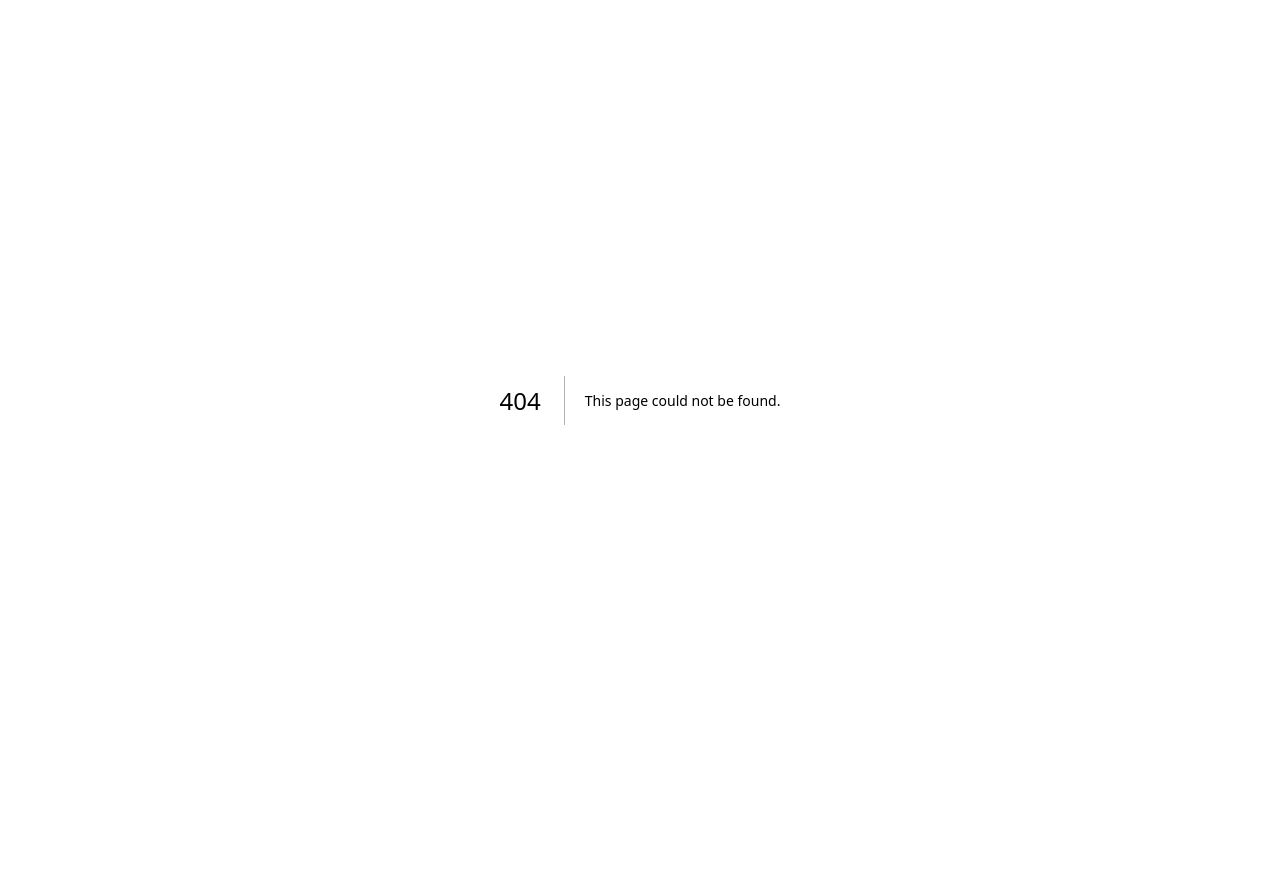
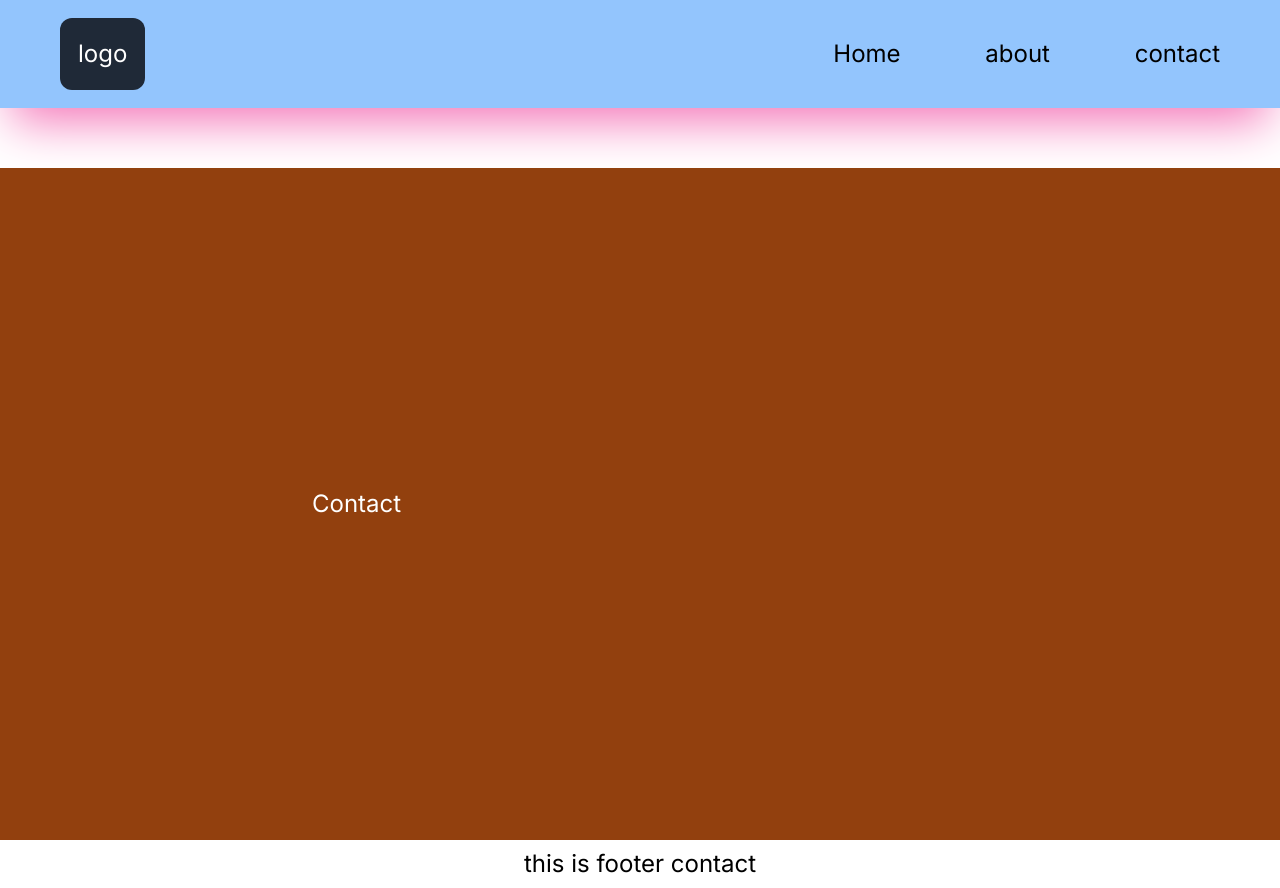
Before and after one commit to mostafafront/next, a Next.js app: page /contact in a window 1280 px wide. Before the commit this address had no page. Before the commit the page ends 800 px from the top, so only its background shows below. Built offline with nearby package versions, Linux system fonts and the light colour scheme.

Commit message:
update file practice next

```diff
--- /dev/null
+++ b/app/about/error.tsx
@@ -0,0 +1,27 @@
+'use client' // Error components must be Client Components
+
+import { useEffect } from 'react'
+
+export default function Error({error, reset,}: {
+    error: Error & { digest?: string }
+    reset: () => void
+}) {
+    useEffect(() => {
+        // Log the error to an error reporting service
+        console.error(error)
+    }, [error])
+
+    return (
+        <div>
+            <h2>Something went wrong!</h2>
+            <button
+                onClick={
+                    // Attempt to recover by trying to re-render the segment
+                    () => reset()
+                }
+            >
+                Try again
+            </button>
+        </div>
+    )
+}
--- /dev/null
+++ b/app/about/page.tsx
@@ -0,0 +1,15 @@
+import {Metadata} from "next";
+
+export const metadata: Metadata = {
+    title: "About"
+}
+export default function About() {
+    throw new Error('not')
+
+    return (
+
+        <div className={'bg-amber-500 p-52 mt-10'}>
+            <h4>About</h4>
+        </div>
+    )
+}
--- /dev/null
+++ b/app/contact/head.tsx
@@ -0,0 +1,5 @@
+export default function head(){
+    return(
+        <title>contact</title>
+    )
+}
--- /dev/null
+++ b/app/contact/layout.tsx
@@ -0,0 +1,8 @@
+export default function ContantLayout({children}: {children: React.ReactNode}) {
+    return (
+        <div>
+            {children}
+            <div className={'text-center'}>this is footer contact</div>
+        </div>
+    )
+}
--- /dev/null
+++ b/app/contact/page.tsx
@@ -0,0 +1,12 @@
+import head from "@/app/contact/head";
+
+export default function Contact() {
+    return (
+        <>
+            {head()}
+        <div className={'bg-amber-800 text-white p-52 mt-10'}>
+            <h4>Contact</h4>
+        </div>
+        </>
+    )
+}
--- a/app/globals.css
+++ b/app/globals.css
@@ -1,27 +1,3 @@
 @tailwind base;
 @tailwind components;
 @tailwind utilities;
-
-:root {
-  --foreground-rgb: 0, 0, 0;
-  --background-start-rgb: 214, 219, 220;
-  --background-end-rgb: 255, 255, 255;
-}
-
-@media (prefers-color-scheme: dark) {
-  :root {
-    --foreground-rgb: 255, 255, 255;
-    --background-start-rgb: 0, 0, 0;
-    --background-end-rgb: 0, 0, 0;
-  }
-}
-
-body {
-  color: rgb(var(--foreground-rgb));
-  background: linear-gradient(
-      to bottom,
-      transparent,
-      rgb(var(--background-end-rgb))
-    )
-    rgb(var(--background-start-rgb));
-}
--- a/app/layout.tsx
+++ b/app/layout.tsx
@@ -1,7 +1,7 @@
 import './globals.css'
 import type { Metadata } from 'next'
 import { Inter } from 'next/font/google'
-
+import HeaderComponent from "@/components/header";
 const inter = Inter({ subsets: ['latin'] })
 
 export const metadata: Metadata = {
@@ -15,8 +15,11 @@ export default function RootLayout({
   children: React.ReactNode
 }) {
   return (
-    <html lang="en">
-      <body className={inter.className}>{children}</body>
+    <html lang="en" className={'text-2xl'}>
+      <body className={inter.className}>
+      <HeaderComponent/>
+      {children}
+      </body>
     </html>
   )
 }
--- /dev/null
+++ b/app/loading.tsx
@@ -0,0 +1,10 @@
+import Image from "next/image";
+export default function Loading() {
+    return (
+        <div className={'flex justify-center items-center my-10 mx-auto'}>
+
+    <Image src={"/Double Ring-1s-200px.svg"} alt={'gif loading'}  width={300} height={300}/>
+        </div>
+
+    )
+}
--- a/app/page.tsx
+++ b/app/page.tsx
@@ -3,111 +3,7 @@ import Image from 'next/image'
 export default function Home() {
   return (
     <main className="flex min-h-screen flex-col items-center justify-between p-24">
-      <div className="z-10 max-w-5xl w-full items-center justify-between font-mono text-sm lg:flex">
-        <p className="fixed left-0 top-0 flex w-full justify-center border-b border-gray-300 bg-gradient-to-b from-zinc-200 pb-6 pt-8 backdrop-blur-2xl dark:border-neutral-800 dark:bg-zinc-800/30 dark:from-inherit lg:static lg:w-auto  lg:rounded-xl lg:border lg:bg-gray-200 lg:p-4 lg:dark:bg-zinc-800/30">
-          Get started by editing&nbsp;
-          <code className="font-mono font-bold">app/page.tsx</code>
-        </p>
-        <div className="fixed bottom-0 left-0 flex h-48 w-full items-end justify-center bg-gradient-to-t from-white via-white dark:from-black dark:via-black lg:static lg:h-auto lg:w-auto lg:bg-none">
-          <a
-            className="pointer-events-none flex place-items-center gap-2 p-8 lg:pointer-events-auto lg:p-0"
-            href="https://vercel.com?utm_source=create-next-app&utm_medium=appdir-template&utm_campaign=create-next-app"
-            target="_blank"
-            rel="noopener noreferrer"
-          >
-            By{' '}
-            <Image
-              src="/vercel.svg"
-              alt="Vercel Logo"
-              className="dark:invert"
-              width={100}
-              height={24}
-              priority
-            />
-          </a>
-        </div>
-      </div>
-
-      <div className="relative flex place-items-center before:absolute before:h-[300px] before:w-[480px] before:-translate-x-1/2 before:rounded-full before:bg-gradient-radial before:from-white before:to-transparent before:blur-2xl before:content-[''] after:absolute after:-z-20 after:h-[180px] after:w-[240px] after:translate-x-1/3 after:bg-gradient-conic after:from-sky-200 after:via-blue-200 after:blur-2xl after:content-[''] before:dark:bg-gradient-to-br before:dark:from-transparent before:dark:to-blue-700 before:dark:opacity-10 after:dark:from-sky-900 after:dark:via-[#0141ff] after:dark:opacity-40 before:lg:h-[360px] z-[-1]">
-        <Image
-          className="relative dark:drop-shadow-[0_0_0.3rem_#ffffff70] dark:invert"
-          src="/next.svg"
-          alt="Next.js Logo"
-          width={180}
-          height={37}
-          priority
-        />
-      </div>
-
-      <div className="mb-32 grid text-center lg:max-w-5xl lg:w-full lg:mb-0 lg:grid-cols-4 lg:text-left">
-        <a
-          href="https://nextjs.org/docs?utm_source=create-next-app&utm_medium=appdir-template&utm_campaign=create-next-app"
-          className="group rounded-lg border border-transparent px-5 py-4 transition-colors hover:border-gray-300 hover:bg-gray-100 hover:dark:border-neutral-700 hover:dark:bg-neutral-800/30"
-          target="_blank"
-          rel="noopener noreferrer"
-        >
-          <h2 className={`mb-3 text-2xl font-semibold`}>
-            Docs{' '}
-            <span className="inline-block transition-transform group-hover:translate-x-1 motion-reduce:transform-none">
-              -&gt;
-            </span>
-          </h2>
-          <p className={`m-0 max-w-[30ch] text-sm opacity-50`}>
-            Find in-depth information about Next.js features and API.
-          </p>
-        </a>
-
-        <a
-          href="https://nextjs.org/learn?utm_source=create-next-app&utm_medium=appdir-template-tw&utm_campaign=create-next-app"
-          className="group rounded-lg border border-transparent px-5 py-4 transition-colors hover:border-gray-300 hover:bg-gray-100 hover:dark:border-neutral-700 hover:dark:bg-neutral-800/30"
-          target="_blank"
-          rel="noopener noreferrer"
-        >
-          <h2 className={`mb-3 text-2xl font-semibold`}>
-            Learn{' '}
-            <span className="inline-block transition-transform group-hover:translate-x-1 motion-reduce:transform-none">
-              -&gt;
-            </span>
-          </h2>
-          <p className={`m-0 max-w-[30ch] text-sm opacity-50`}>
-            Learn about Next.js in an interactive course with&nbsp;quizzes!
-          </p>
-        </a>
-
-        <a
-          href="https://vercel.com/templates?framework=next.js&utm_source=create-next-app&utm_medium=appdir-template&utm_campaign=create-next-app"
-          className="group rounded-lg border border-transparent px-5 py-4 transition-colors hover:border-gray-300 hover:bg-gray-100 hover:dark:border-neutral-700 hover:dark:bg-neutral-800/30"
-          target="_blank"
-          rel="noopener noreferrer"
-        >
-          <h2 className={`mb-3 text-2xl font-semibold`}>
-            Templates{' '}
-            <span className="inline-block transition-transform group-hover:translate-x-1 motion-reduce:transform-none">
-              -&gt;
-            </span>
-          </h2>
-          <p className={`m-0 max-w-[30ch] text-sm opacity-50`}>
-            Explore the Next.js 13 playground.
-          </p>
-        </a>
-
-        <a
-          href="https://vercel.com/new?utm_source=create-next-app&utm_medium=appdir-template&utm_campaign=create-next-app"
-          className="group rounded-lg border border-transparent px-5 py-4 transition-colors hover:border-gray-300 hover:bg-gray-100 hover:dark:border-neutral-700 hover:dark:bg-neutral-800/30"
-          target="_blank"
-          rel="noopener noreferrer"
-        >
-          <h2 className={`mb-3 text-2xl font-semibold`}>
-            Deploy{' '}
-            <span className="inline-block transition-transform group-hover:translate-x-1 motion-reduce:transform-none">
-              -&gt;
-            </span>
-          </h2>
-          <p className={`m-0 max-w-[30ch] text-sm opacity-50`}>
-            Instantly deploy your Next.js site to a shareable URL with Vercel.
-          </p>
-        </a>
-      </div>
+      Hello, world!
     </main>
   )
 }
--- /dev/null
+++ b/components/header/index.jsx
@@ -0,0 +1,22 @@
+import Link from "next/link";
+export default function HeaderComponent() {
+    return (
+
+        <header className={'shadow-2xl shadow-pink-400 bg-blue-300'}>
+            <div className={'container mx-auto flex p-10 py-3 justify-between items-center'}>
+            <div className={' bg-gray-800 text-white px-3 py-2 rounded-lg'}>logo</div>
+                <ul className={'flex w-1/3 justify-between'}>
+                    <li>
+                        <Link href={'./'}>Home</Link>
+                    </li>
+                    <li>
+                        <Link href={'./about'}>about</Link>
+                    </li>
+                    <li>
+                        <Link href={'./contact'}>contact</Link>
+                    </li>
+                </ul>
+            </div>
+        </header>
+    )
+}
```
Also changed, not shown: public/Double Ring-1s-200px.svg (added).
